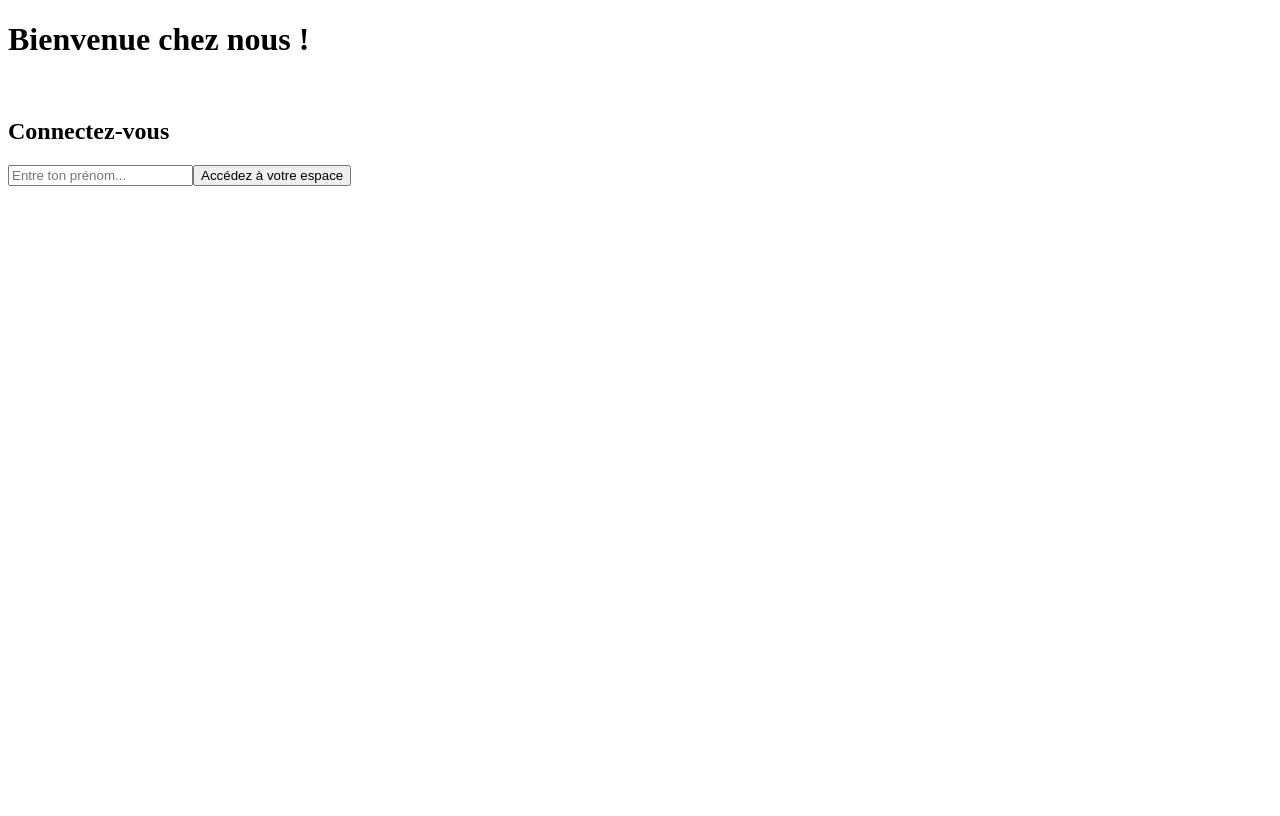
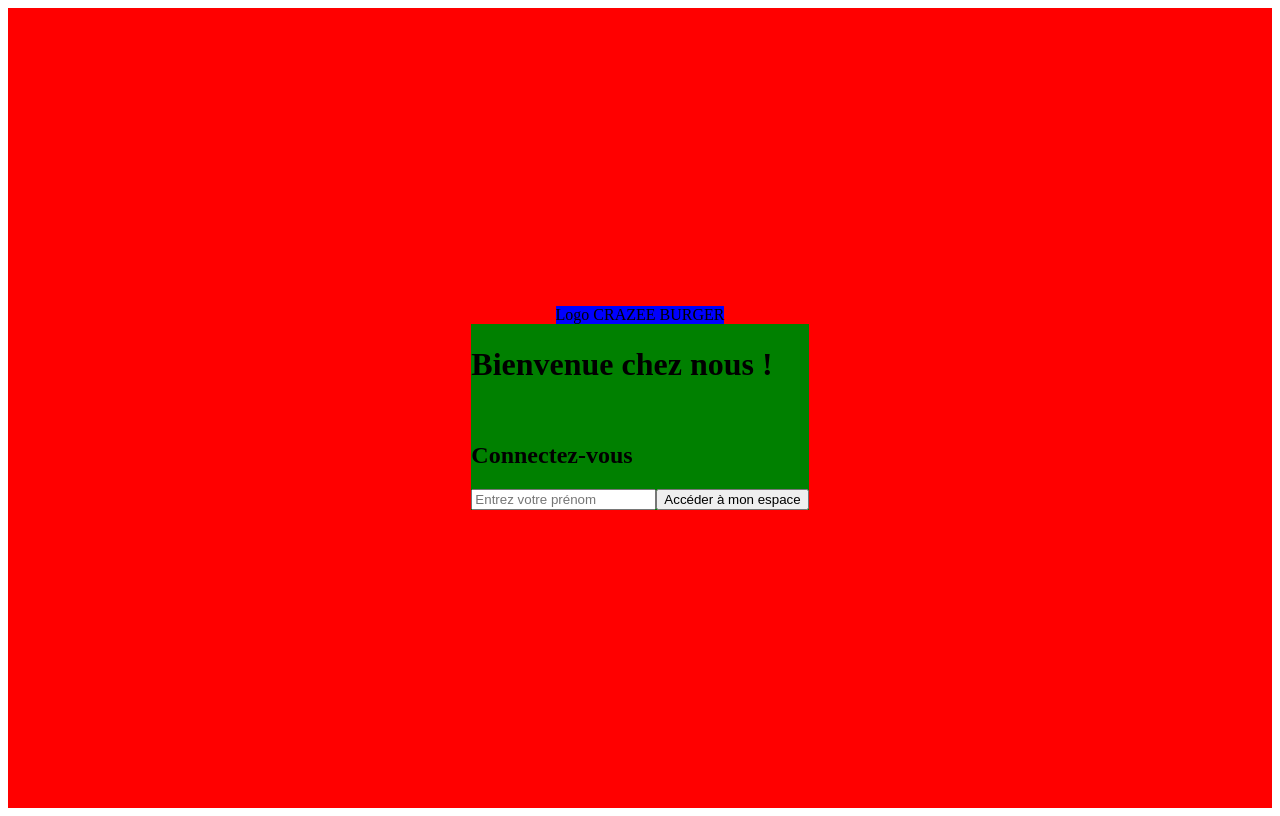
Before and after one commit to kailam-ada/crazee-burger2, a React (Vite) app: page / in a window 1280 px wide. Built offline with nearby package versions, Linux system fonts and the light colour scheme.

Commit message:
💄 F03: LoginPage > add Layout

```diff
--- a/src/components/pages/login/LoginForm.jsx
+++ b/src/components/pages/login/LoginForm.jsx
@@ -1,5 +1,6 @@
 import { useState } from "react";
-import { Link, useNavigate } from "react-router-dom";
+import { useNavigate } from "react-router-dom";
+import styled from "styled-components";
 
 export default function LoginForm() {
   // state
@@ -17,17 +18,21 @@
   };
   // affichage
   return (
-    <form action="submit" onSubmit={handleSubmit}>
+    <LoginFormStyled action="submit" onSubmit={handleSubmit}>
       <h1>Bienvenue chez nous !</h1>
       <br />
       <h2>Connectez-vous</h2>
       <input
         type="text"
         required
-        placeholder="Entre ton prénom..."
+        placeholder="Entrez votre prénom"
         onChange={handleChange}
       />
-      <button>Accédez à votre espace</button>
-    </form>
+      <button>Accéder à mon espace</button>
+    </LoginFormStyled>
   );
 }
+
+const LoginFormStyled = styled.form`
+  background: green;
+`;
--- a/src/components/pages/login/LoginPage.jsx
+++ b/src/components/pages/login/LoginPage.jsx
@@ -1,6 +1,22 @@
+import styled from "styled-components";
 import LoginForm from "./LoginForm";
+import Logo from "../reusable-ui/Logo";
 
 export default function LoginPage() {
   // affichage
-  return <LoginForm />;
+  return (
+    <LoginPageStyled>
+      <Logo />
+      <LoginForm />
+    </LoginPageStyled>
+  );
 }
+
+const LoginPageStyled = styled.div`
+  background: red;
+  height: 100vh;
+  display: flex;
+  flex-direction: column;
+  justify-content: center;
+  align-items: center;
+`;
--- /dev/null
+++ b/src/components/pages/reusable-ui/Logo.jsx
@@ -0,0 +1,9 @@
+import styled from "styled-components";
+
+export default function Logo() {
+  return <LogoStyled>Logo CRAZEE BURGER</LogoStyled>;
+}
+
+const LogoStyled = styled.div`
+  background: blue;
+`;
```
